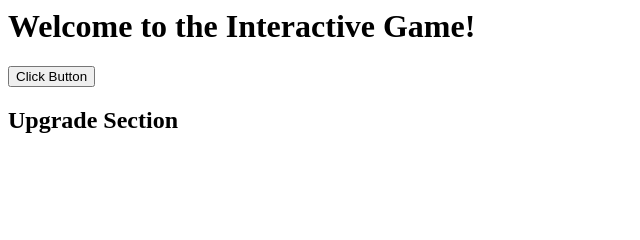
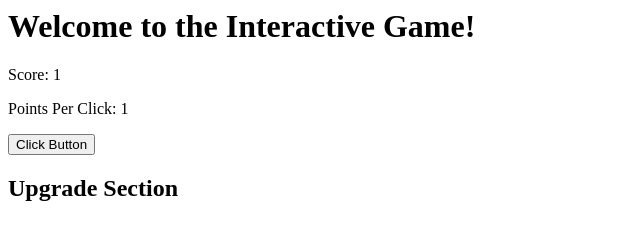
Before and after one commit to JonusClapshaw/Interactive-game, a plain HTML site: page index.html in a window 1280 px wide. Both pictures are taken after a click on the button "Click Button". Shown: the whole page, without its empty margins (0-640 px from the left). Drawn offline with Linux system fonts and the light colour scheme.

Commit message:
Step 2 complete

```diff
--- a/game.js
+++ b/game.js
@@ -1,7 +1,14 @@
 let score = 0;
 let pointsPerClick = 1;
+let clickBtn = document.getElementById("click-btn");
 
 function updateDisplay() {
-    document.getElementById("score-display").textContent = 'Score: ' + score;
-    document.getElementById("rate-display").textContent = 'Points per click: ' + pointsPerClick;
+  document.getElementById("score-display").textContent = "Score: " + score;
+  document.getElementById("rate-display").textContent =
+    "Points Per Click: " + pointsPerClick;
 }
+
+clickBtn.addEventListener("click", function () {
+  score += pointsPerClick;
+  updateDisplay();
+});
--- a/index.html
+++ b/index.html
@@ -5,8 +5,8 @@
   </head>
   <body>
     <h1>Welcome to the Interactive Game!</h1>
-    <p id="score-display"></p>
-    <p id="rate-display"></p>
+    <p id="score-display">Score: 0</p>
+    <p id="rate-display">Points Per Click: 1</p>
     <button id="click-btn">Click Button</button>
 
     <h2>Upgrade Section</h2>
```
